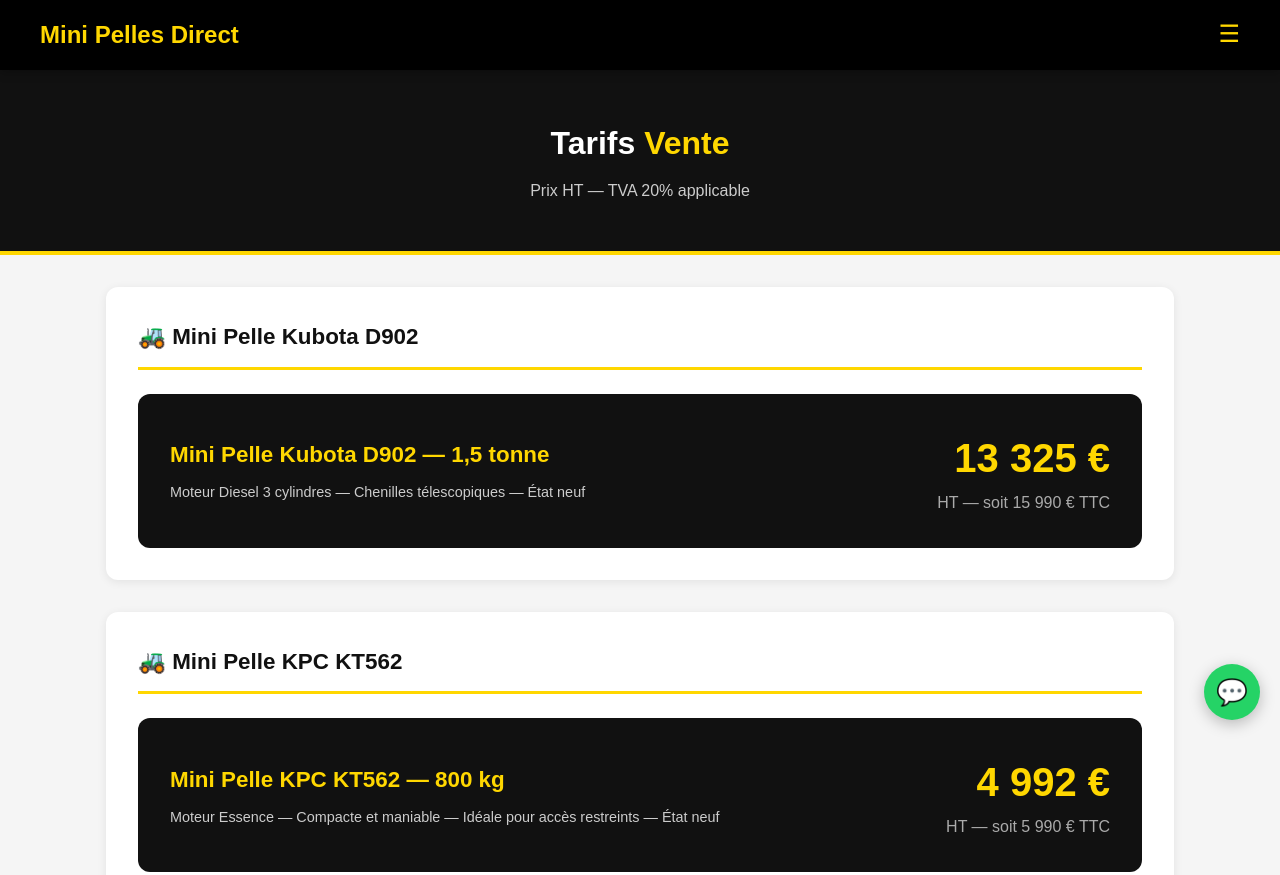
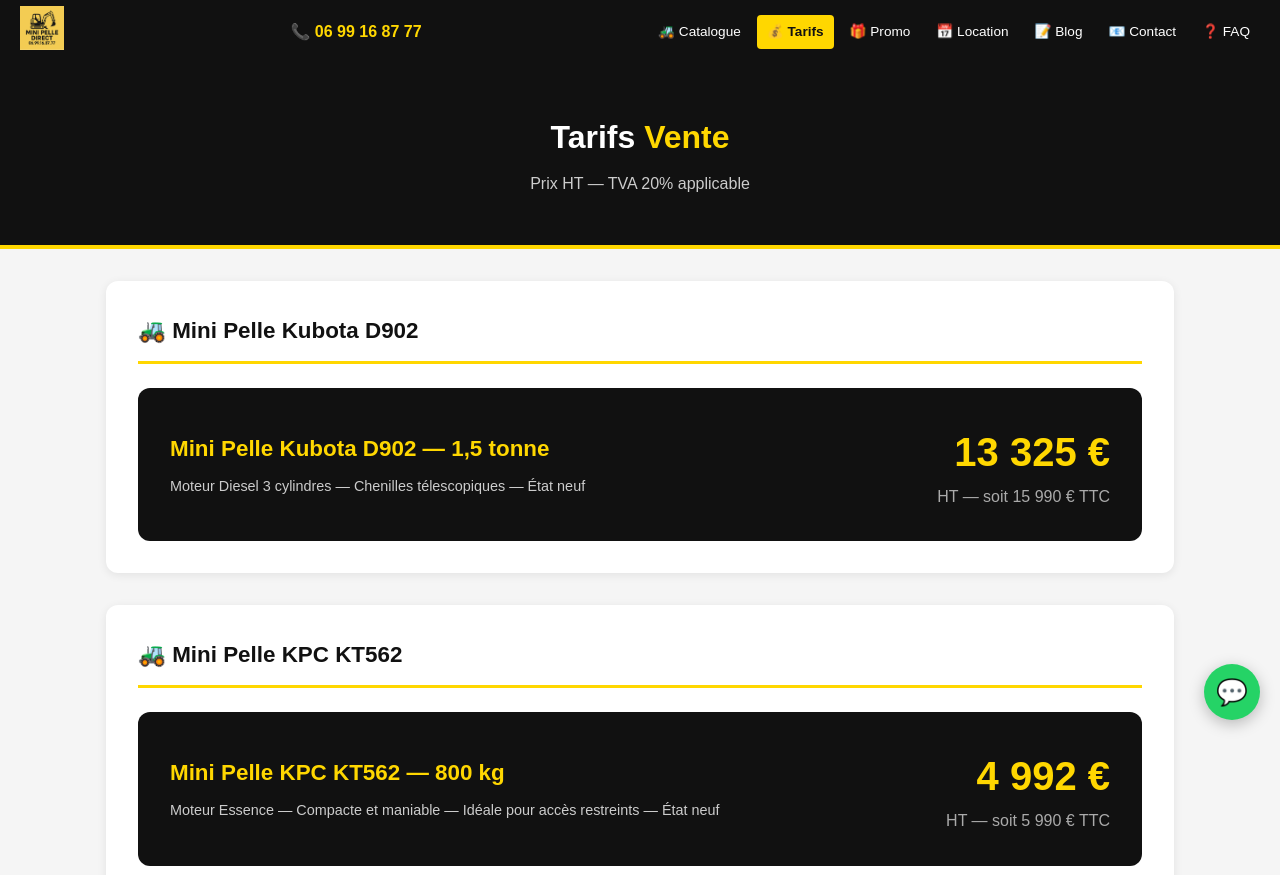
Before and after one commit to glamwear35/mini-pelle-direct, a plain HTML site: page tarifs.html in a window 1280 px wide. Shown: the top 875 px of the page. Drawn offline with Linux system fonts and the light colour scheme.

Commit message:
Optimisation tarifs.html - menu uniforme, lien devis corrigé

```diff
--- a/tarifs.html
+++ b/tarifs.html
@@ -7,14 +7,20 @@
     <style>
         * { margin: 0; padding: 0; box-sizing: border-box; }
         body { font-family: Arial, sans-serif; line-height: 1.6; color: #333; background: #f5f5f5; }
-        header { background: #000; color: white; padding: 1rem; position: sticky; top: 0; z-index: 1000; box-shadow: 0 2px 10px rgba(0,0,0,0.3); }
-        .header-content { max-width: 1200px; margin: 0 auto; display: flex; justify-content: space-between; align-items: center; }
-        .logo { font-size: 1.5rem; font-weight: bold; color: #ffd700; text-decoration: none; }
-        nav button { background: none; border: none; color: #ffd700; font-size: 1.5rem; cursor: pointer; }
-        #nav-menu { display: none; position: absolute; top: 60px; right: 1rem; background: #111; border: 1px solid #ffd700; border-radius: 8px; list-style: none; padding: 0.5rem 0; min-width: 220px; z-index: 9999; }
-        #nav-menu.open { display: block; }
-        #nav-menu li a { display: block; padding: 0.7rem 1.5rem; color: white; text-decoration: none; }
-        #nav-menu li a:hover { background: #222; }
+        header { background: #111; padding: 0 20px; position: sticky; top: 0; z-index: 1000; display: flex; align-items: center; justify-content: space-between; height: 64px; }
+        header a.logo img { height: 44px; }
+        header a.tel { color: #FFD700; font-weight: 700; text-decoration: none; font-size: 1rem; }
+        header nav { display: flex; gap: 6px; flex-wrap: wrap; }
+        header nav a { color: #fff; text-decoration: none; font-size: .85rem; padding: 6px 10px; border-radius: 4px; transition: background .2s; }
+        header nav a:hover, header nav a.active { background: #FFD700; color: #111; font-weight: 700; }
+        .nav-toggle { display: none; background: none; border: none; cursor: pointer; padding: 8px; }
+        .nav-toggle span { display: block; width: 24px; height: 2px; background: #fff; margin: 5px 0; transition: all .3s; }
+        @media(max-width: 768px) {
+          header nav { display: none; flex-direction: column; gap: 0; position: absolute; top: 64px; left: 0; right: 0; background: #111; padding: 10px 0; z-index: 99; border-top: 2px solid #FFD700; }
+          header nav.open { display: flex; }
+          header nav a { padding: 12px 20px; font-size: 1rem; border-radius: 0; border-bottom: 1px solid #222; }
+          .nav-toggle { display: block; }
+        }
 
         .hero { background: #111; color: white; text-align: center; padding: 3rem 1rem; border-bottom: 4px solid #ffd700; }
         .hero h1 { font-size: 2rem; font-weight: 900; margin-bottom: 0.5rem; }
@@ -86,24 +92,19 @@
 <body>
 
     <header>
-        <div class="header-content">
-            <a href="/index.html" class="logo">Mini Pelles Direct</a>
-            <button class="nav-toggle" id="navToggle" onclick="toggleNav()" aria-label="Menu"><span></span><span></span><span></span></button>
-  <nav>
-                <button onclick="document.getElementById('nav-menu').classList.toggle('open')">☰</button>
-                <ul id="nav-menu">
-                    <li><a href="#catalogue">📦 Notre Catalogue</a></li>
-                    <li><a href="#accessoires">🔧 Accessoires compatibles</a></li>
-                    <li><a href="#apropos">🏢 À propos</a></li>
-                    <li><a href="#garantie">🛡️ Garantie</a></li>
-                    <li><a href="#livraison">🚚 Livraison</a></li>
-                    <li><a href="#avis">⭐ Avis clients</a></li>
-                    <li><a href="#faq">❓ Questions fréquentes</a></li>
-                    <li><a href="#contact">📧 Contact</a></li>
-                </ul>
-            </nav>
-        </div>
-    </header>
+  <a class="logo" href="/"><img src="/logo mini pelle direct.png" alt="Mini Pelle Direct" /></a>
+  <a class="tel" href="tel:0699168777">📞 06 99 16 87 77</a>
+  <button class="nav-toggle" id="navToggle" onclick="toggleNav()"><span></span><span></span><span></span></button>
+  <nav id="mainNav">
+    <a href="/catalogue.html">🚜 Catalogue</a>
+    <a href="/tarifs.html" class="active">💰 Tarifs</a>
+    <a href="/promo.html">🎁 Promo</a>
+    <a href="/location.html">📅 Location</a>
+    <a href="/blog/">📝 Blog</a>
+    <a href="/contact.html">📧 Contact</a>
+    <a href="/faq.html">❓ FAQ</a>
+  </nav>
+</header>
 
     <div class="hero">
         <h1>Tarifs <span>Vente</span></h1>
@@ -209,7 +210,7 @@
 
         <div class="cta-block">
             <a href="/promo.html" class="btn-gold">🎁 Voir le pack complet 19 990€</a>
-            <a href="https://mini-pelle-direct.web.app/devis.html" class="btn-gold">📋 Faire un devis</a>
+            <a href="https://www.mini-pelle-direct.com/devis.html" class="btn-gold">📋 Faire un devis</a>
         </div>
 
     </div>
```
